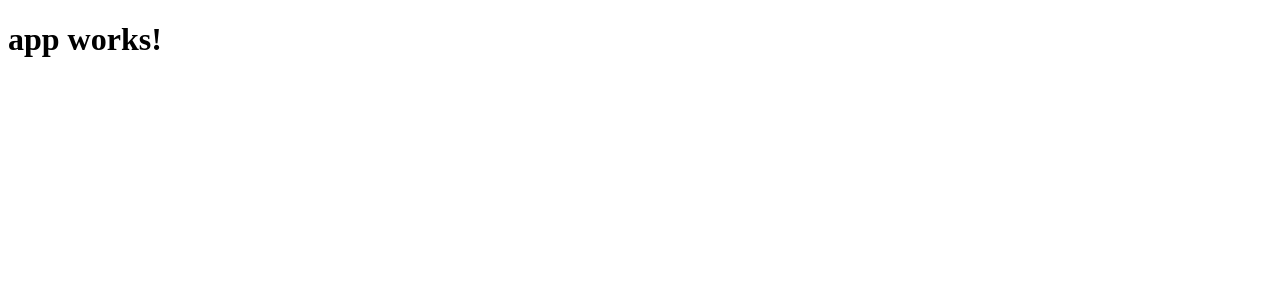
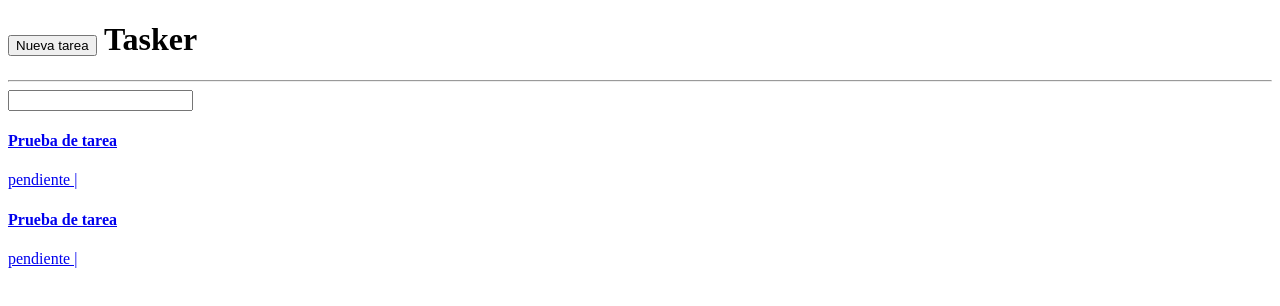
Before and after one commit to PopocaOrtiz/tasker, an Angular app: page / in a window 1280 px wide. Shown: the top 306 px of the page. Built offline with nearby package versions, Linux system fonts and the light colour scheme.

Commit message:
opcion para ver seleccionar y cambiar tarea de estatus

```diff
--- a/src/app/app.component.html
+++ b/src/app/app.component.html
@@ -1,3 +1,51 @@
-<h1>
-  {{title}}
-</h1>
+<div class="container">
+  <div class="col-md-12">
+    <h1>
+      <button (click)="nuevaTarea()" class="btn btn-info pull-right">Nueva tarea</button>
+      Tasker
+    </h1>
+    <hr>
+  </div>
+
+  <div class="col-md-6">
+    <input type="text" [(ngModel)]="palabraBuscar" class="form-control">
+    <br>
+    <div class="list-group">
+      <a *ngFor="let tarea of tareas | filtroListado:palabraBuscar" (click)="seleccionarTarea(tarea)" href="#" class="list-group-item">
+        <h4 class="list-group-item-heading">{{tarea.titulo}}</h4>
+        <p class="list-group-item-text">
+          {{tarea.estatus}} |
+          <span *ngFor="let tag of tarea.tags">{{tag}} | </span>
+        </p>
+      </a>
+    </div>
+  </div>
+
+  <div class="col-md-6">
+    <div class="panel panel-info" *ngIf="tareaSeleccionada">
+      <div class="panel-heading">
+        <div class="btn-group pull-right" role="group" aria-label="...">
+          <button type="button" class="btn btn-danger btn-xs" (click)="cambiarEstatus('cancelada')">Cancelada</button>
+          <button type="button" class="btn btn-warning btn-xs" (click)="cambiarEstatus('pendiente')">Pendiente</button>
+          <button type="button" class="btn btn-success btn-xs" (click)="cambiarEstatus('completa')">Completada</button>
+        </div>
+        <h3 class="panel-title">
+          <strong>{{tareaSeleccionada.fecha}}</strong>
+          | <span>{{tareaSeleccionada.estatus}}</span>
+        </h3>
+      </div>
+      <div class="panel-body">
+
+
+
+        {{tareaSeleccionada.titulo}}
+        <br>
+        {{tareaSeleccionada.contenido}}
+        <br>
+        <span>{{tareaSeleccionada.estatus}}</span>
+        <br>
+        <span *ngFor="let tag of tareaSeleccionada.tags">{{tag}} | </span>
+      </div>
+    </div>
+  </div>
+</div>
--- a/src/app/app.component.ts
+++ b/src/app/app.component.ts
@@ -1,4 +1,31 @@
-import { Component } from '@angular/core';
+import { Component , Pipe , Injectable , PipeTransform } from '@angular/core';
+import { AngularFire } from 'angularfire2'
+type estatusTarea = 'pendiente' | 'completa' | 'cancelada' | 'espera';
+
+export interface ITarea{
+  fecha : string
+  titulo : string
+  contenido : string
+  estatus : estatusTarea
+  tags : string[]
+  fechaCompletada ?:string
+}
+
+@Pipe({
+  name: 'filtroListado',
+  pure: false
+})
+@Injectable()
+export class FiltroListadoPipe implements PipeTransform {
+  transform(items: any[], palabra : string): any {
+    return items.filter(item =>{
+      if(!palabra)
+        return true;
+      return item.titulo.indexOf(palabra) !== -1 ||
+          item.contenido.indexOf(palabra) !== -1;
+    });
+  }
+}
 
 @Component({
   selector: 'app-root',
@@ -6,5 +33,46 @@ import { Component } from '@angular/core';
   styleUrls: ['./app.component.css']
 })
 export class AppComponent {
-  title = 'app works!';
+
+  tareas : ITarea[] = [
+    {
+      fecha : 'hoy',
+      titulo : "Prueba de tarea",
+      contenido : "Contenido de la tarea 1",
+      estatus : "pendiente",
+      tags : []
+    },
+    {
+      fecha: 'hoy',
+      titulo: "Prueba de tarea",
+      contenido: "Contenido de la tarea 2",
+      estatus: "pendiente",
+      tags: []
+    }
+  ];
+
+  tareaSeleccionada : ITarea;
+
+  nuevaTarea(){
+    let titulo = "";
+    if(titulo = prompt("Nombre")){
+      this.tareas.push({
+        fecha : 'hoy',
+        titulo : titulo,
+        contenido : "",
+        estatus : "pendiente",
+        tags : []
+      });
+    }
+  }
+
+  seleccionarTarea(tarea : ITarea){
+    this.tareaSeleccionada = tarea;
+  }
+  cambiarEstatus(estatus : estatusTarea){
+    this.tareaSeleccionada.estatus = estatus;
+    if(estatus == 'completa'){
+      this.tareaSeleccionada.fechaCompletada = "Hoy";
+    }
+  }
 }
--- a/src/app/app.module.ts
+++ b/src/app/app.module.ts
@@ -5,9 +5,11 @@ import { HttpModule } from '@angular/http';
 
 import { AppComponent } from './app.component';
 
+import { FiltroListadoPipe } from './app.component'
 @NgModule({
   declarations: [
-    AppComponent
+    AppComponent,
+    FiltroListadoPipe
   ],
   imports: [
     BrowserModule,
```
